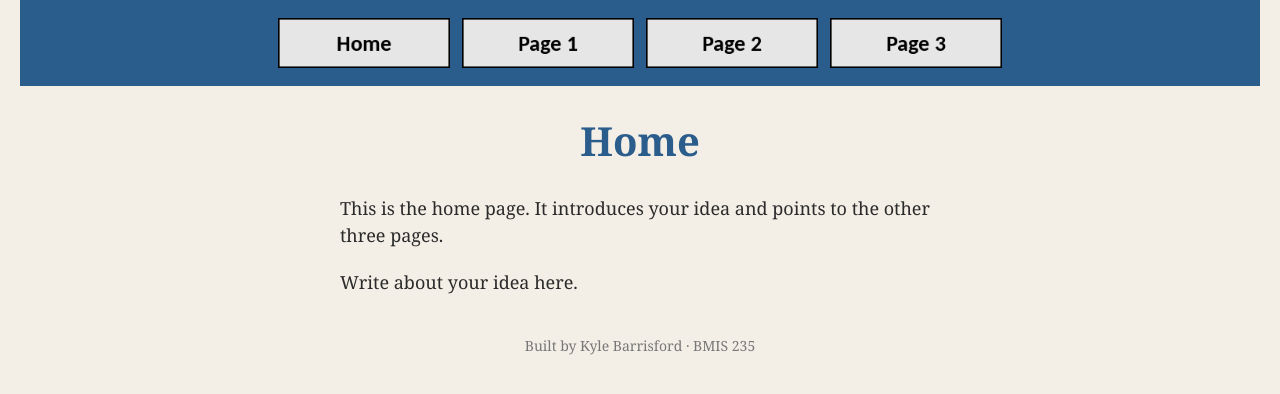
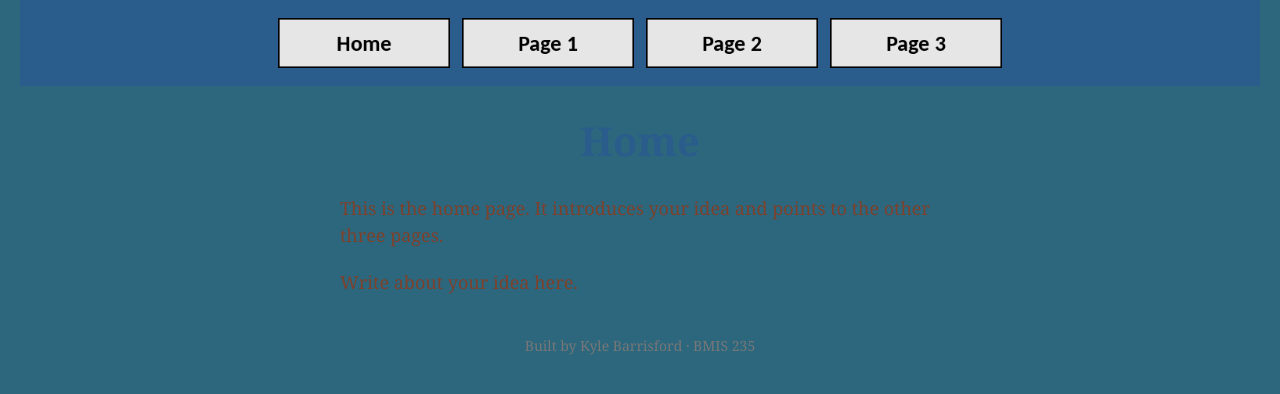
Before and after one commit to kbarrisford/bmis235-html-3, a plain HTML site: page index.html in a window 1280 px wide. Drawn offline with Linux system fonts and the light colour scheme.

Commit message:
Update body styles in styles.css

```diff
--- a/styles.css
+++ b/styles.css
@@ -10,9 +10,9 @@
    ===================================================================== */
 
 body {
-    font-family: Georgia, "Times New Roman", serif;
-    background-color: #f4efe6;
-    color: #2b2b2b;
+    font-family: Georgia, "Sekuya", serif;
+    background-color: #2C677D;
+    color: #7D412C;
     margin: 0;
     padding: 0 20px 40px 20px;
 }
```
